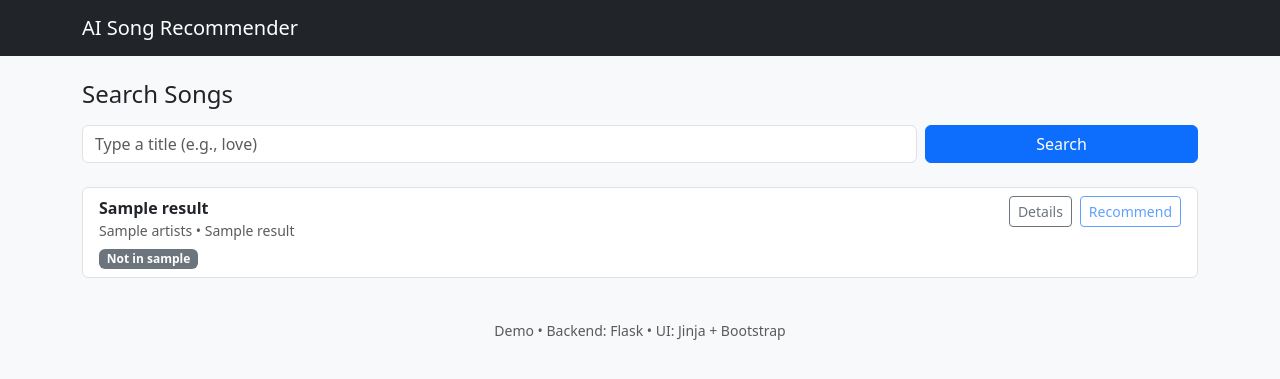
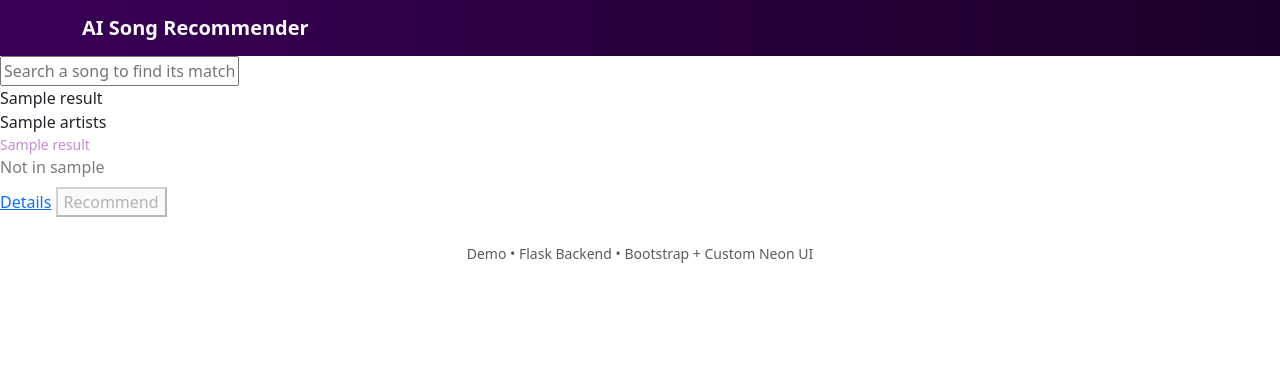
Before and after one commit to saranurdil/AISongRecommendationSystem, a Flask app: template backend/app/templates/search.html in a window 1280 px wide. Shown: the top 379 px of the page. Run offline with Flask 3, Linux system fonts and the light colour scheme; the template is opened without the code that fills it: most values are stand-ins (such as "Sample title", 1, 10 or a date in 2020).

Commit message:
UI updates

```diff
--- a/backend/app/templates/base.html
+++ b/backend/app/templates/base.html
@@ -4,22 +4,27 @@
     <meta charset="utf-8">
     <meta name="viewport" content="width=device-width, initial-scale=1">
     <title>AISongRecSys</title>
+
     <!-- Bootstrap 5 (MIT, CDN) -->
     <link href="https://cdn.jsdelivr.net/npm/bootstrap@5.3.3/dist/css/bootstrap.min.css" rel="stylesheet">
+
+    <!-- Custom Neon Theme -->
+    <link rel="stylesheet" href="{{ url_for('static', filename='style.css') }}">
   </head>
-  <body class="bg-light">
-    <nav class="navbar navbar-expand-lg navbar-dark bg-dark">
+
+  <body>
+    <nav class="navbar navbar-expand-lg" style="background: linear-gradient(90deg, #3a0057 0%, #1a0026 100%);">
       <div class="container">
-        <a class="navbar-brand" href="{{ url_for('ui.search_page') }}">AI Song Recommender</a>
+        <a class="navbar-brand text-light fw-bold" href="{{ url_for('ui.search_page') }}">AI Song Recommender</a>
       </div>
     </nav>
 
-    <main class="container my-4">
+    <main class="container-narrow">
       {% block content %}{% endblock %}
     </main>
 
-    <footer class="text-center text-muted py-3">
-      <small>Demo • Backend: Flask • UI: Jinja + Bootstrap</small>
+    <footer class="text-center mt-4 mb-2 text-muted">
+      <small>Demo • Flask Backend • Bootstrap + Custom Neon UI</small>
     </footer>
   </body>
 </html>
--- a/backend/app/templates/search.html
+++ b/backend/app/templates/search.html
@@ -1,44 +1,58 @@
 {% extends "base.html" %}
 {% block content %}
-<h1 class="h4 mb-3">Search Songs</h1>
-<form class="row g-2 mb-4" method="get" action="{{ url_for('ui.search_page') }}">
-  <div class="col-sm-9">
-    <input type="text" class="form-control" name="q" placeholder="Type a title (e.g., love)" value="{{ q or '' }}">
-  </div>
-  <div class="col-sm-3 d-grid">
-    <button class="btn btn-primary">Search</button>
-  </div>
-</form>
+
+<!-- Search header -->
+<div class="search-wrap">
+  <form method="get" action="{{ url_for('ui.search_page') }}" class="w-100" style="max-width: 720px;">
+    <input
+      type="text"
+      name="q"
+      class="search-input"
+      placeholder="Search a song to find its match"
+      value="{{ q or '' }}"
+      aria-label="Search songs"
+    >
+  </form>
+</div>
 
 {% if message %}
   <div class="alert alert-info">{{ message }}</div>
 {% endif %}
 
 {% if results %}
-  <div class="list-group">
-    {% for r in results %}
-      <div class="list-group-item d-flex justify-content-between align-items-start">
-        <div class="me-3">
-          <div class="fw-semibold">{{ r.track_name }}</div>
-          <div class="small text-muted">{{ r.artists }} • {{ r.album_name }}</div>
+  {% for r in results %}
+    <div class="neon-card">
+      <div class="flex space-between">
+        <!-- Left: thumb + title/artist -->
+        <div class="flex">
+          <!-- If you later add real art URLs, replace this block with an <img> -->
+          <div class="col">
+            <div class="song-title">{{ r.track_name }}</div>
+            <div class="song-artist">{{ r.artists }}</div>
+            <div class="small" style="color:#c58ad9;">{{ r.album_name }}</div>
+            {% if r.in_sample %}
+              <span class="badge-good mt-2">Recommendable</span>
+            {% else %}
+              <span class="badge-good mt-2" style="opacity:.6;">Not in sample</span>
+            {% endif %}
+          </div>
+        </div>
+
+        <!-- Right: actions -->
+        <div class="col" style="align-items:flex-end;">
+          <a class="btn-neon" href="{{ url_for('ui.details_page', track_id=r.track_id) }}">Details</a>
           {% if r.in_sample %}
-            <span class="badge bg-success mt-2">Recommendable</span>
+            <a class="btn-neon mt-2" href="{{ url_for('ui.recommend_page') }}?track_id={{ r.track_id }}">Recommend</a>
           {% else %}
-            <span class="badge bg-secondary mt-2">Not in sample</span>
-          {% endif %}
-        </div>
-        <div class="d-flex gap-2">
-          <a class="btn btn-outline-secondary btn-sm" href="{{ url_for('ui.details_page', track_id=r.track_id) }}">Details</a>
-          {% if r.in_sample %}
-            <a class="btn btn-primary btn-sm" href="{{ url_for('ui.recommend_page') }}?track_id={{ r.track_id }}">Recommend</a>
-          {% else %}
-            <a class="btn btn-outline-primary btn-sm disabled" tabindex="-1" aria-disabled="true">Recommend</a>
+            <button class="btn-neon mt-2" disabled title="Not in current sample">Recommend</button>
           {% endif %}
         </div>
       </div>
-    {% endfor %}
-  </div>
+    </div>
+  {% endfor %}
+
 {% elif q %}
   <div class="alert alert-warning">No results.</div>
 {% endif %}
+
 {% endblock %}
```
Also changed, not shown: backend/app/templates/details.html (+18 -14 lines), backend/app/templates/recommend.html (+22 -16 lines).
